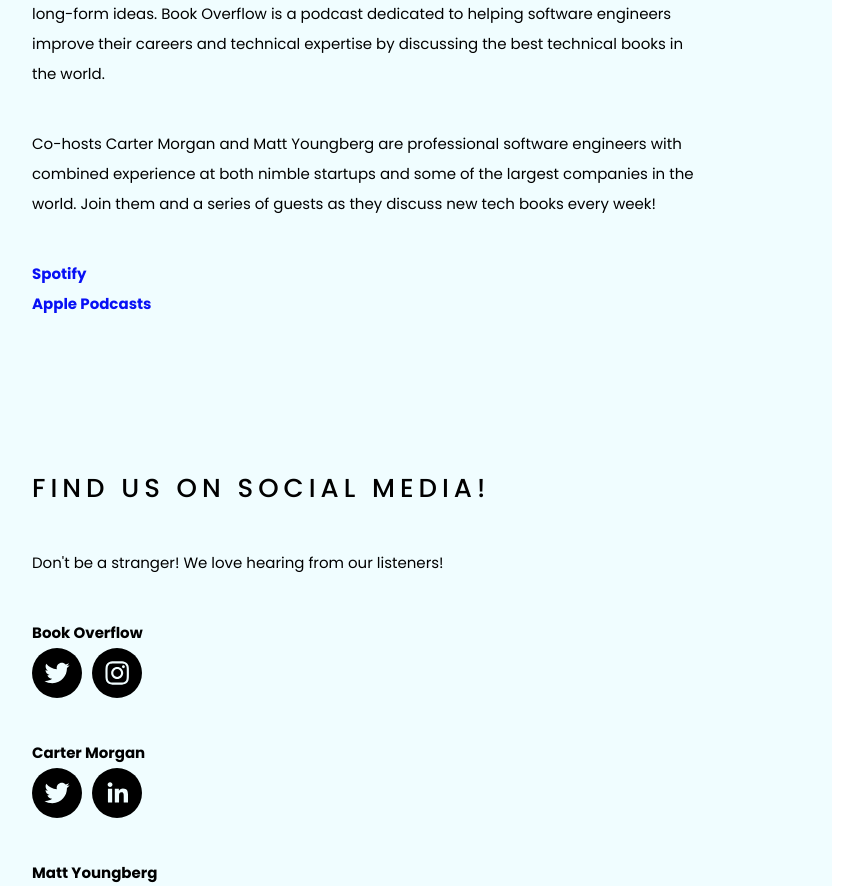
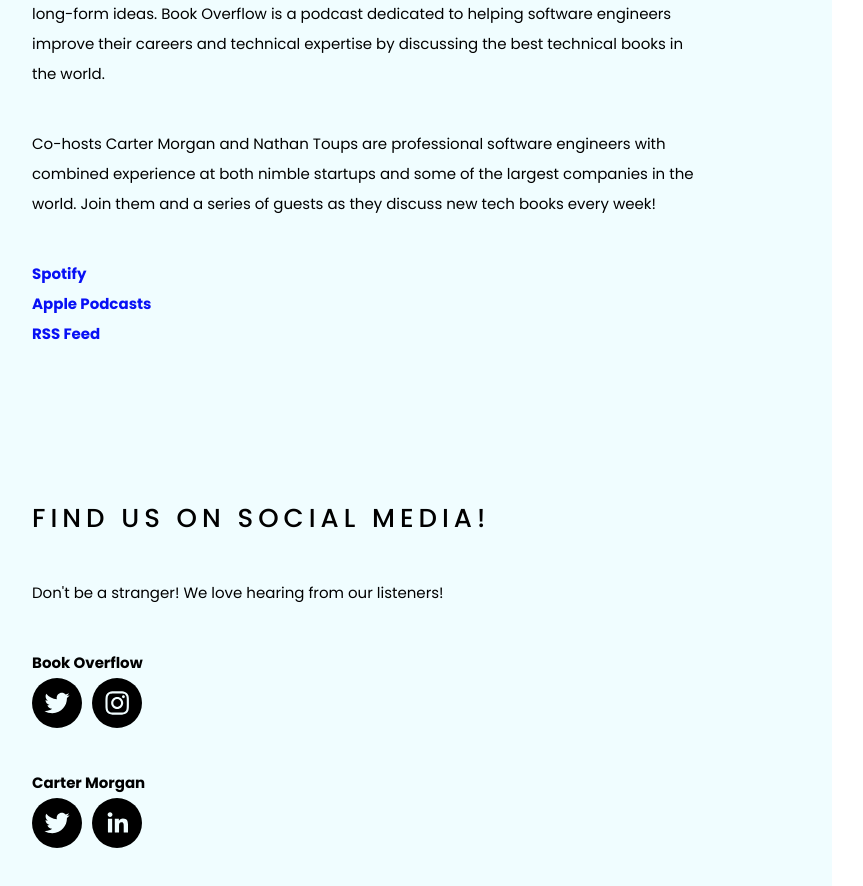
Before and after one commit to carterdmorgan/book-overflow-site, a React (Create React App) app: page / in a window 1280 px wide. Shown: the part 1060-1946 px from the top of the page, without its empty margins (50-913 px from the left). Built offline with nearby package versions, Linux system fonts and the light colour scheme.

Commit message:
updating names

```diff
--- a/src/pages/landing/sections/about/index.tsx
+++ b/src/pages/landing/sections/about/index.tsx
@@ -26,14 +26,16 @@
           by discussing the best technical books in the world.
         </p>
         <p>
-          Co-hosts Carter Morgan and Matt Youngberg are professional software engineers with combined experience at
+          Co-hosts Carter Morgan and Nathan Toups are professional software engineers with combined experience at
           both nimble startups and some of the largest companies in the world. Join them and a series of guests as they
           discuss new tech books every week!
         </p>
         <p>
-          <a href="www.homestarrunner.com">Spotify</a>
+          <a href="https://open.spotify.com/show/5kj6DLCEWR5nHShlSYJI5L?si=b3ee969d69934dad">Spotify</a>
           <br></br>
-          <a href="www.homestarrunner.com">Apple Podcasts</a>
+          <a href="https://podcasts.apple.com/us/podcast/book-overflow/id1745257325">Apple Podcasts</a>
+          <br></br>
+          <a href="https://anchor.fm/s/f5bbb69c/podcast/rss">RSS Feed</a>
         </p>
       </div>
 
--- a/src/pages/landing/sections/portfolio/index.tsx
+++ b/src/pages/landing/sections/portfolio/index.tsx
@@ -97,8 +97,8 @@
         <SocialIcon bgColor="black" network="linkedin" url="https://www.linkedin.com/in/cartermorgan/" className="icon-margin"/>
       </div>
       <div className="section-des">
-        <h3>Matt Youngberg</h3>
-        <SocialIcon bgColor="black" network="linkedin" url="https://www.linkedin.com/in/mattyoungberg/" className="icon-margin"/>
+        <h3>Nathan Toups</h3>
+        <SocialIcon bgColor="black" network="linkedin" url="https://www.linkedin.com/in/nathan-toups/" className="icon-margin"/>
       </div>
       {/* <div id="portfolio-wrapper" className="relative block-right">
         {portfolioItem === 0 ? (
```
Also changed, not shown: 1 other file (tests, documents, lock files or other folders).
